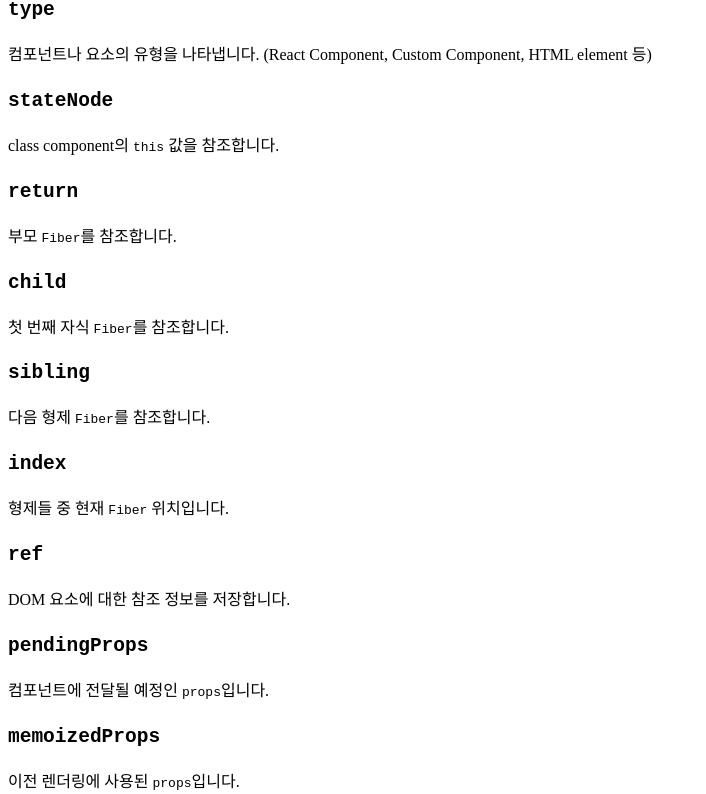
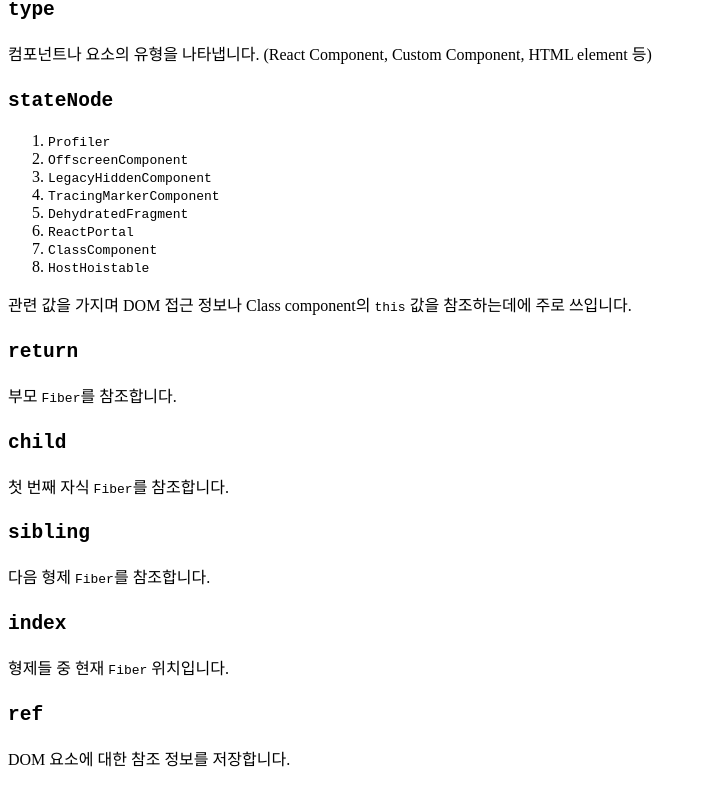
Before and after one commit to fe-dudu/fe-dudu-nextra, a Next.js app: page /blog/react/reconciler/fiber in a window 1280 px wide. Shown: the part 858-1652 px from the top of the page, without its empty margins (0-706 px from the left). Built offline with nearby package versions, Linux system fonts and the light colour scheme.

Commit message:
update: Fiber stateNode

```diff
--- a/pages/blog/react/reconciler/fiber.mdx
+++ b/pages/blog/react/reconciler/fiber.mdx
@@ -49,7 +49,16 @@ export type Fiber = {
 컴포넌트나 요소의 유형을 나타냅니다. (React Component, Custom Component, HTML element 등)
 
 ## `stateNode`
-class component의 `this` 값을 참조합니다.
+1. `Profiler`
+2. `OffscreenComponent`
+3. `LegacyHiddenComponent`
+4. `TracingMarkerComponent`
+5. `DehydratedFragment`
+6. `ReactPortal`
+7. `ClassComponent`
+8. `HostHoistable`
+
+관련 값을 가지며 DOM 접근 정보나 Class component의 `this` 값을 참조하는데에 주로 쓰입니다.
 
 ## `return`
 부모 `Fiber`를 참조합니다.
```
